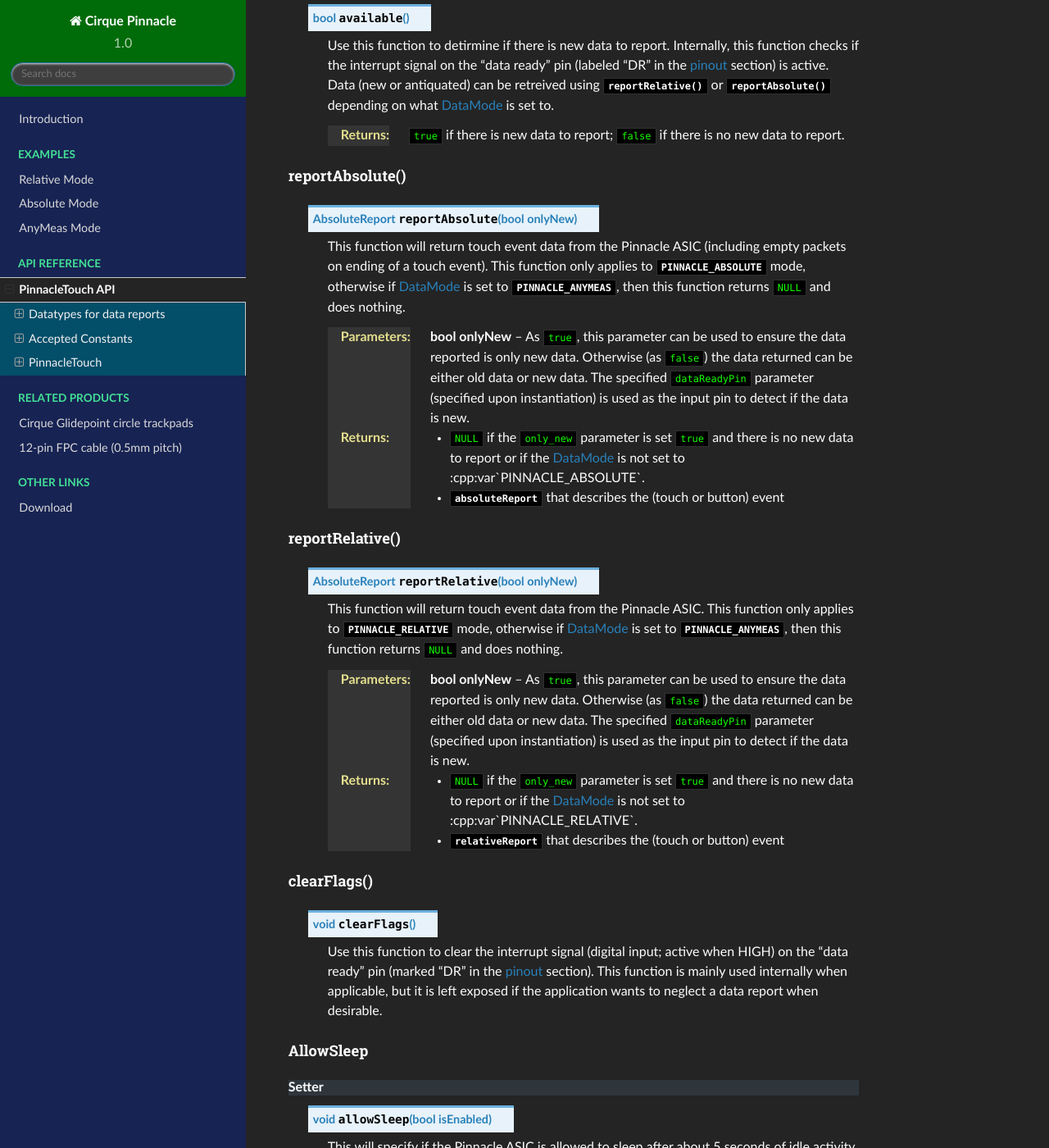
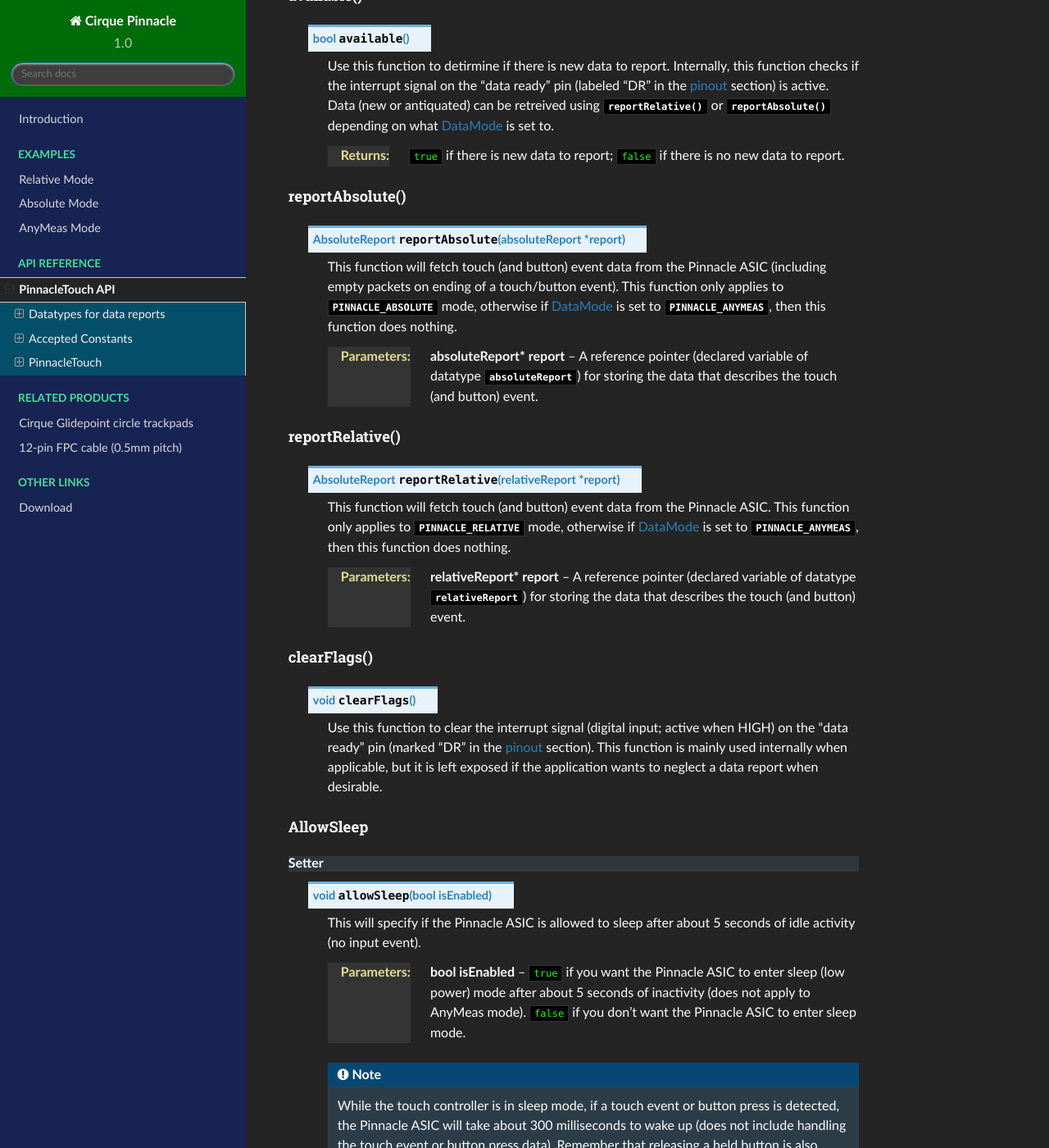
Before and after one commit to 2bndy5/CirquePinnacle, a Sphinx documentation site: the page built from docs/api.rst, in a window 1280 px wide and 1400 px high, scrolled down 7161 px. Shown: the whole window at 82% size. Built offline with Sphinx 7.4.7 and the Read the Docs theme 2.0.0, drawn with Linux system fonts in a browser that asks for light colours; some of the changed text lies outside the part shown.

Commit message:
docs updated for passing by reference

```diff
--- a/docs/api.rst
+++ b/docs/api.rst
@@ -327,41 +328,29 @@
 reportAbsolute()
 ^^^^^^^^^^^^^^^^^^^^^^^
 
-   .. cpp:function:: AbsoluteReport reportAbsolute(bool onlyNew)
+   .. cpp:function:: AbsoluteReport reportAbsolute(absoluteReport* report)
 
-      This function will return touch event data from the Pinnacle ASIC (including empty
-      packets on ending of a touch event). This function only applies to
+      This function will fetch touch (and button) event data from the Pinnacle ASIC (including
+      empty packets on ending of a touch/button event). This function only applies to
       :cpp:var:`PINNACLE_ABSOLUTE` mode, otherwise if `DataMode`_ is set to
-      :cpp:var:`PINNACLE_ANYMEAS`, then this function returns ``NULL`` and does nothing.
+      :cpp:var:`PINNACLE_ANYMEAS`, then this function does nothing.
 
-      :param bool onlyNew: As ``true``, this parameter can be used to ensure the data reported
-         is only new data. Otherwise (as ``false``) the data returned can be either old data or
-         new data. The specified ``dataReadyPin`` parameter (specified upon instantiation) is
-         used as the input pin to detect if the data is new.
-
-      :Returns:
-         * ``NULL`` if  the ``only_new`` parameter is set ``true`` and there is no new data to
-           report or if the `DataMode`_ is not set to :cpp:var`PINNACLE_ABSOLUTE`.
-         * :cpp:type:`absoluteReport` that describes the (touch or button) event
+      :param absoluteReport* report: A reference pointer (declared variable of datatype
+         :cpp:type:`absoluteReport`) for storing the data that describes the touch (and button)
+         event.
 
 reportRelative()
 ^^^^^^^^^^^^^^^^^^^^^^^
 
-   .. cpp:function:: AbsoluteReport reportRelative(bool onlyNew)
+   .. cpp:function:: AbsoluteReport reportRelative(relativeReport* report)
 
-      This function will return touch event data from the Pinnacle ASIC. This function only
-      applies to :cpp:var:`PINNACLE_RELATIVE` mode, otherwise if `DataMode`_ is set to
-      :cpp:var:`PINNACLE_ANYMEAS`, then this function returns ``NULL`` and does nothing.
+      This function will fetch touch (and button) event data from the Pinnacle ASIC. This
+      function only applies to :cpp:var:`PINNACLE_RELATIVE` mode, otherwise if `DataMode`_ is set
+      to :cpp:var:`PINNACLE_ANYMEAS`, then this function does nothing.
 
-      :param bool onlyNew: As ``true``, this parameter can be used to ensure the data reported
-         is only new data. Otherwise (as ``false``) the data returned can be either old data or
-         new data. The specified ``dataReadyPin`` parameter (specified upon instantiation) is
-         used as the input pin to detect if the data is new.
-
-      :Returns:
-         * ``NULL`` if  the ``only_new`` parameter is set ``true`` and there is no new data to
-           report or if the `DataMode`_ is not set to :cpp:var`PINNACLE_RELATIVE`.
-         * :cpp:type:`relativeReport` that describes the (touch or button) event
+      :param relativeReport* report: A reference pointer (declared variable of datatype
+         :cpp:type:`relativeReport`) for storing the data that describes the touch (and button)
+         event.
 
 clearFlags()
 ^^^^^^^^^^^^^^^^^^^^^^^
@@ -499,16 +488,15 @@
          from the Pinnacle ASIC's application note about deciding what values to use.
 
 Getter
-   .. cpp:function:: void getCalibrationMatrix()
+   .. cpp:function:: void getCalibrationMatrix(int16_t* matrix)
 
       Use this function to compare a prior compensation matrix with a new matrix that was
       either loaded manually via :cpp:func:`setCalibrationMatrix()` or created internally by
       calling :cpp:func:`calibrate()` with the ``run`` parameter as ``true``.
 
-      :returns:
-         The matrix (array) of 46 signed short integers configured by
-         :cpp:func:`setCalibrationMatrix()` or created internally by :cpp:func:`calibrate()`
-         (or after a "power-on-reset" condition).
+      :param int16_t* matrix: A reference pointer (declared array of 46 signed short integers)
+         for storing the compensation matrix configured by :cpp:func:`setCalibrationMatrix()`
+         or created internally by :cpp:func:`calibrate()` (or after a "power-on-reset" condition).
 
 .. note:: A paraphrased note from Cirque's Application Note on Comparing compensation
    matrices:
```
Also changed, not shown: other parts of docs/api.rst (+1 -0 lines).
